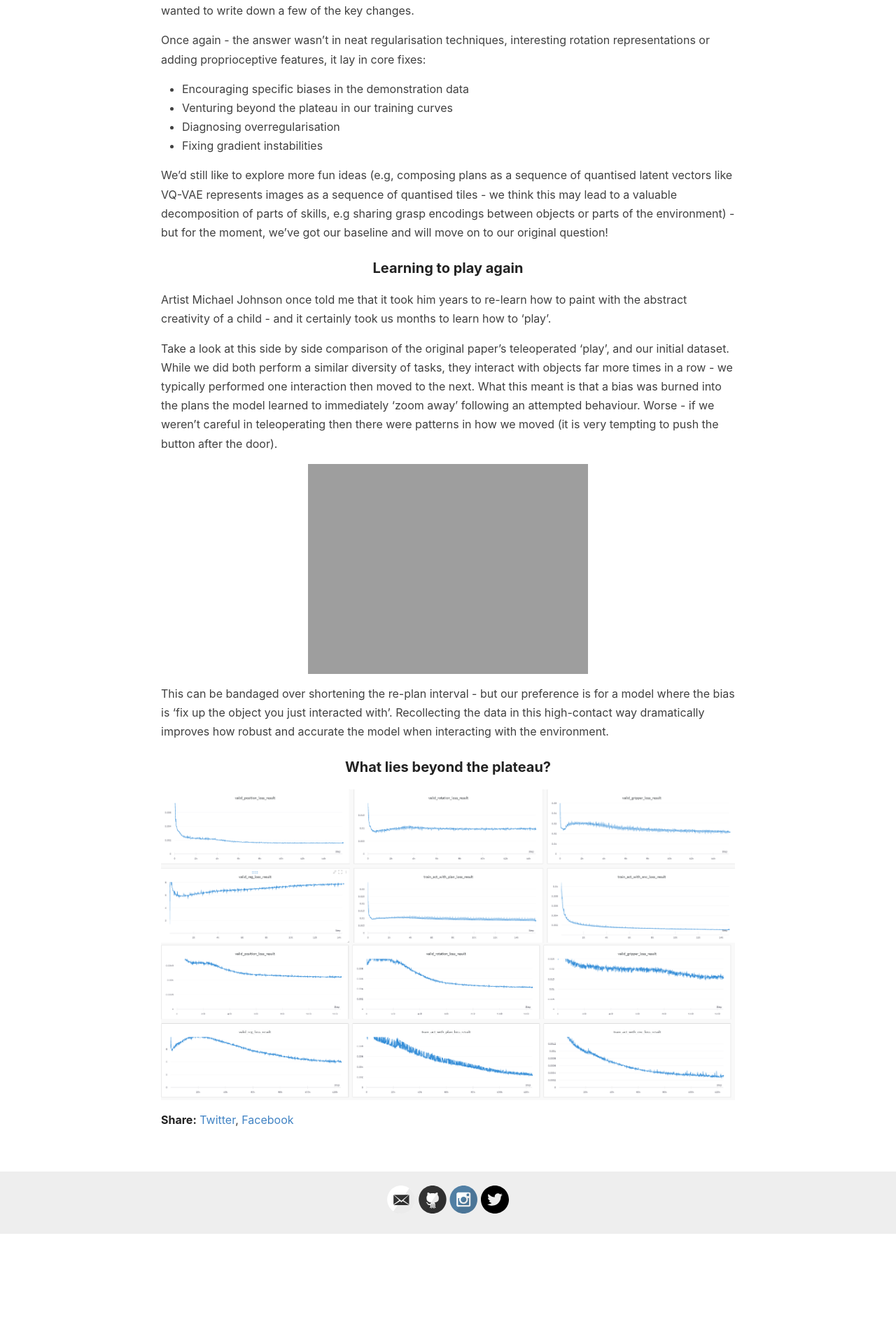
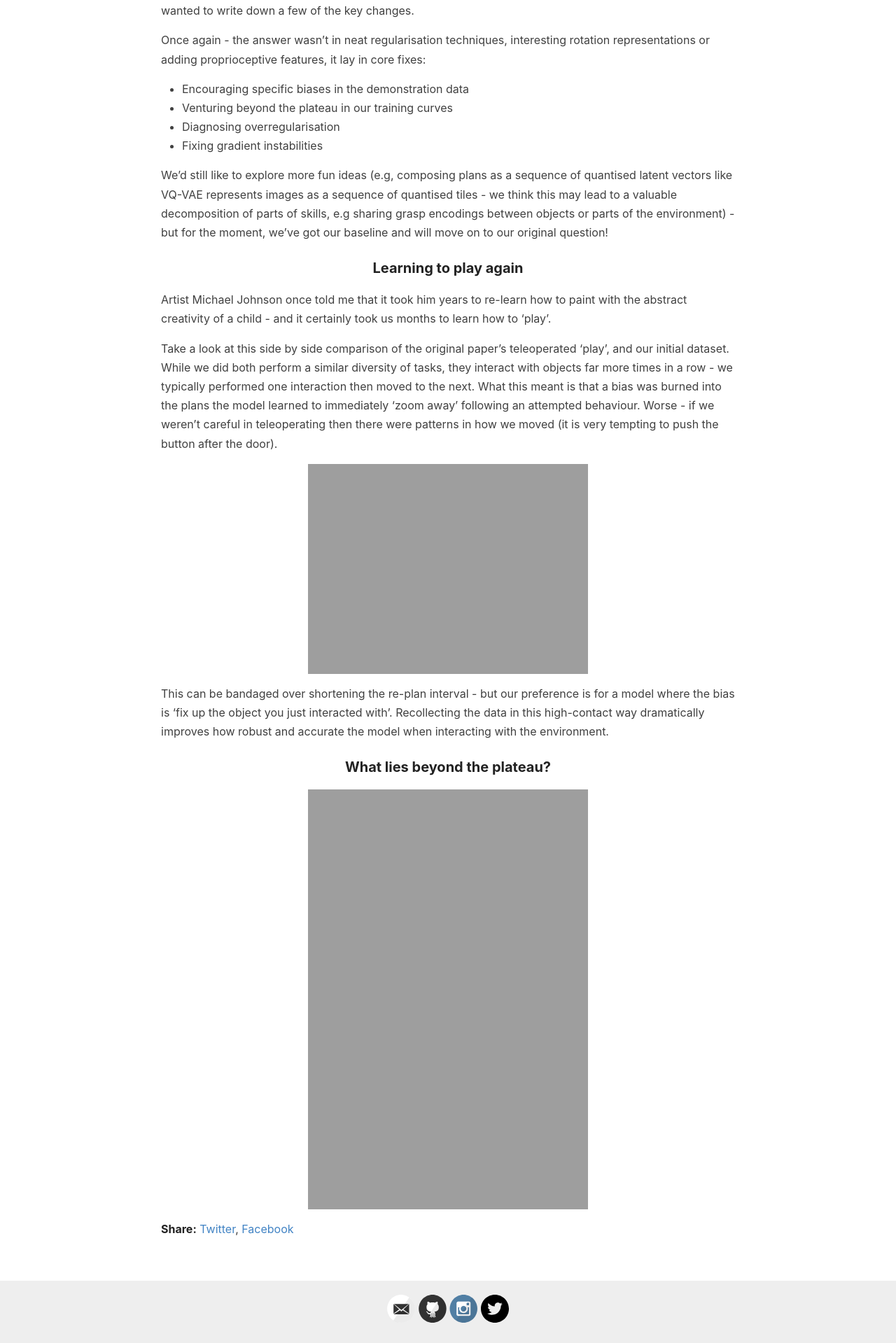
Before and after one commit to sholtodouglas/sholtodouglas.github.io, a Jekyll site: the page built from _posts/2021-01-29-Learning from Play.md, in a window 1280 px wide. Shown: the part 1385-3304 px from the top of the page at 70% size. Built offline with Jekyll 4.4.1, drawn with Linux system fonts in a browser that asks for light colours; before the commit the page ends 3148 px from its top, so only the background shows below that.

Commit message:
Update 2021-01-29-Learning from Play.md

```diff
--- a/_posts/2021-01-29-Learning from Play.md
+++ b/_posts/2021-01-29-Learning from Play.md
@@ -45,5 +45,5 @@
 
 ### What lies beyond the plateau?
 
-![alt-text-1](https://sholtodouglas.github.io/images/play/graphs.png "demo of multiple tasks")
-![alt-text-1](https://sholtodouglas.github.io/images/play/promised_land.png "demo of multiple tasks")
+![alt-text-1](https://sholtodouglas.github.io/images/play/convergence.gif "demo of multiple tasks")
+![alt-text-1](https://sholtodouglas.github.io/images/play/something.pdf "demo of multiple tasks")
```
